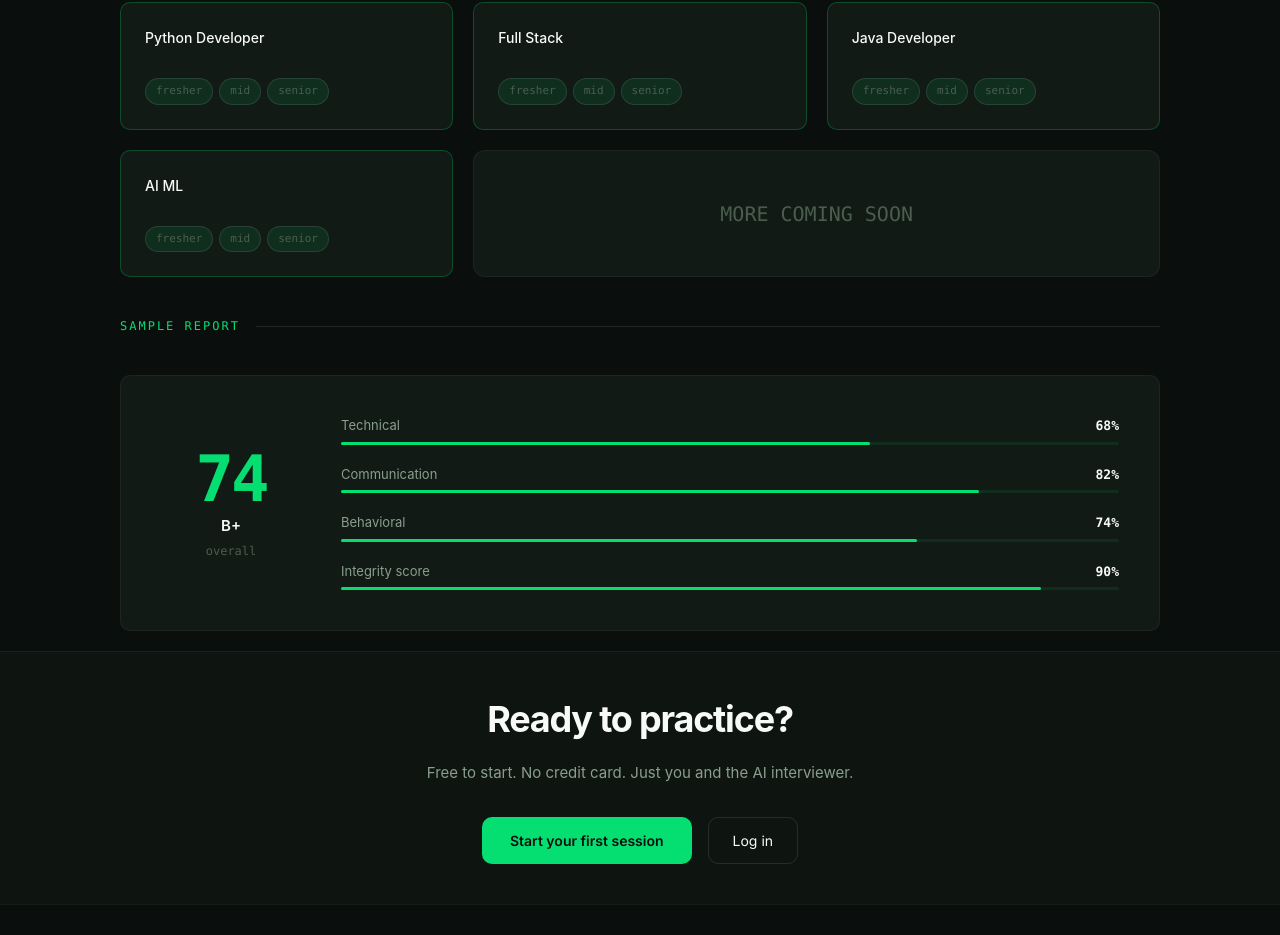
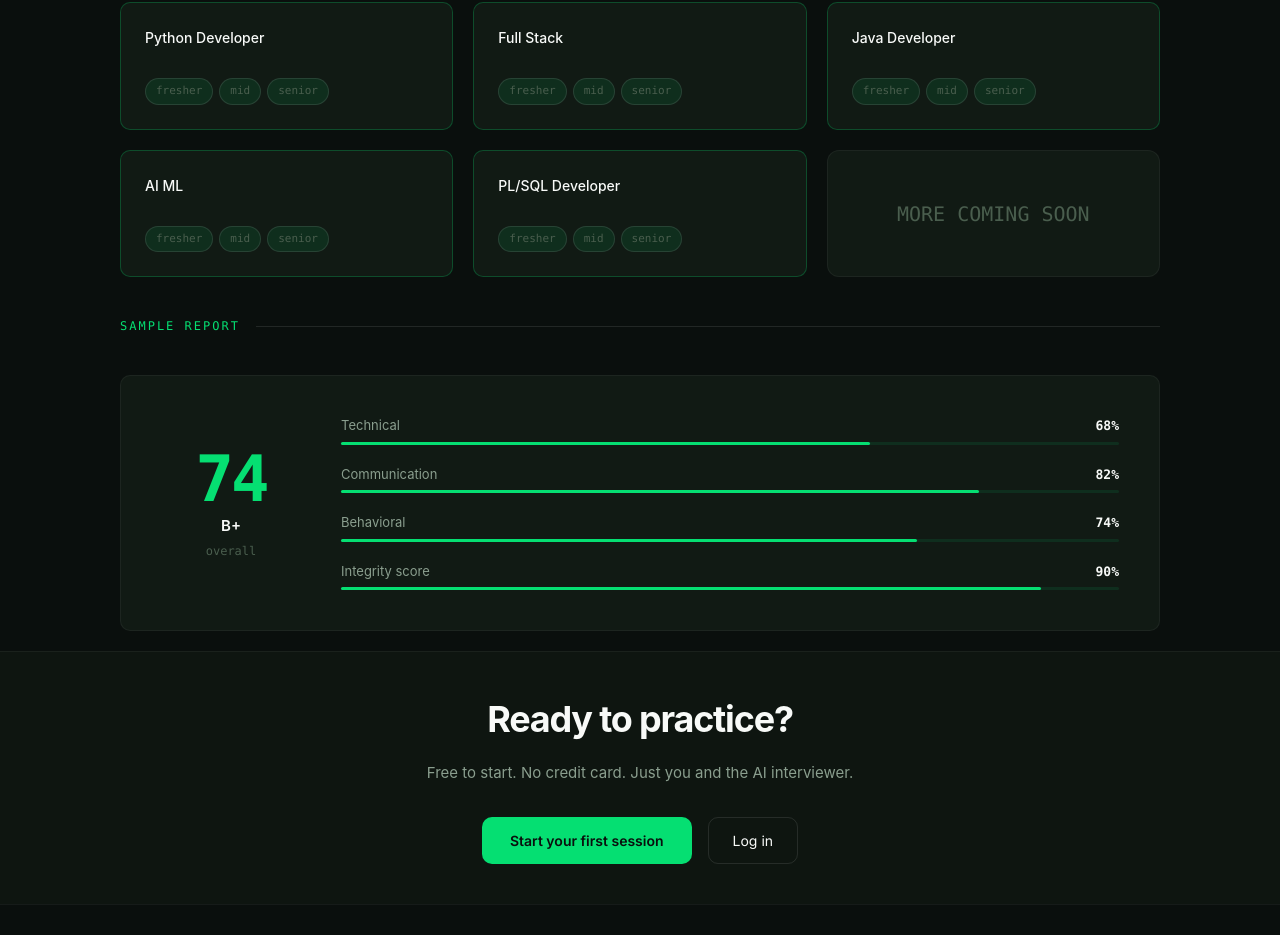
Before and after one commit to maudirahul/Ai-interview-Platform, a React (Vite) app in the folder frontend/: page / in a window 1280 px wide. Shown: the part 1189-2124 px from the top of the page. Built offline with nearby package versions, Linux system fonts and the light colour scheme; no server answers.

Commit message:
feat: add PL/SQL Developer to dashboard RolePicker and landing page Roles section

```diff
--- a/frontend/src/components/dashboard/RolePicker.jsx
+++ b/frontend/src/components/dashboard/RolePicker.jsx
@@ -8,6 +8,7 @@ const ROLES = [
   { id: "fullstack_developer", label: "Full Stack" },
   { id: "java_developer", label: "Java Developer" },
   { id: "ai_ml", label: "AI ML" },
+  { id: "plsql_developer", label: "PL/SQL Developer" },
 ];
 
 export default function RolesPicker() {
--- a/frontend/src/components/landingPage/Roles.jsx
+++ b/frontend/src/components/landingPage/Roles.jsx
@@ -6,6 +6,7 @@ const roles = [
   { id: "fullstack_developer", label: "Full Stack" },
   { id: "java_developer", label: "Java Developer" },
   { id: "ai_ml", label: "AI ML" },
+  { id: "plsql_developer", label: "PL/SQL Developer" },
 ];
 
 export default function Roles() {
@@ -44,7 +45,7 @@ export default function Roles() {
             </div>
           </div>
         ))}
-        <div className="col-span-2 bg-[#111a14] border border-white/5 rounded-xl p-6 flex items-center justify-center">
+        <div className="col-span-1 bg-[#111a14] border border-white/5 rounded-xl p-6 flex items-center justify-center">
           <span className="text-[20px] text-[#4a5e4e] font-mono">
             MORE COMING SOON
           </span>
```
